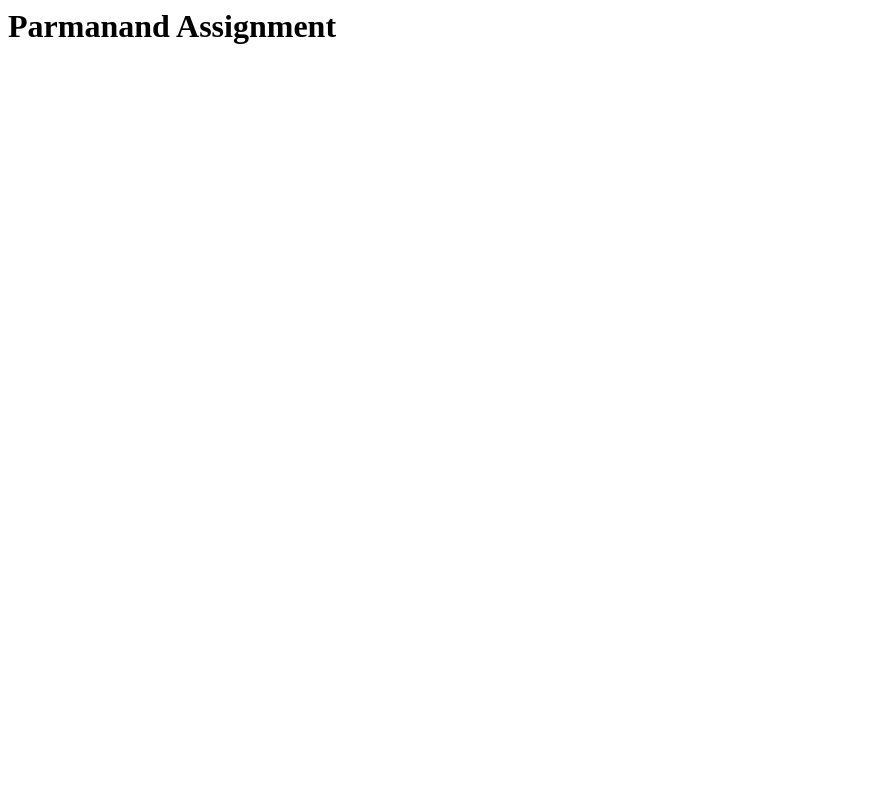
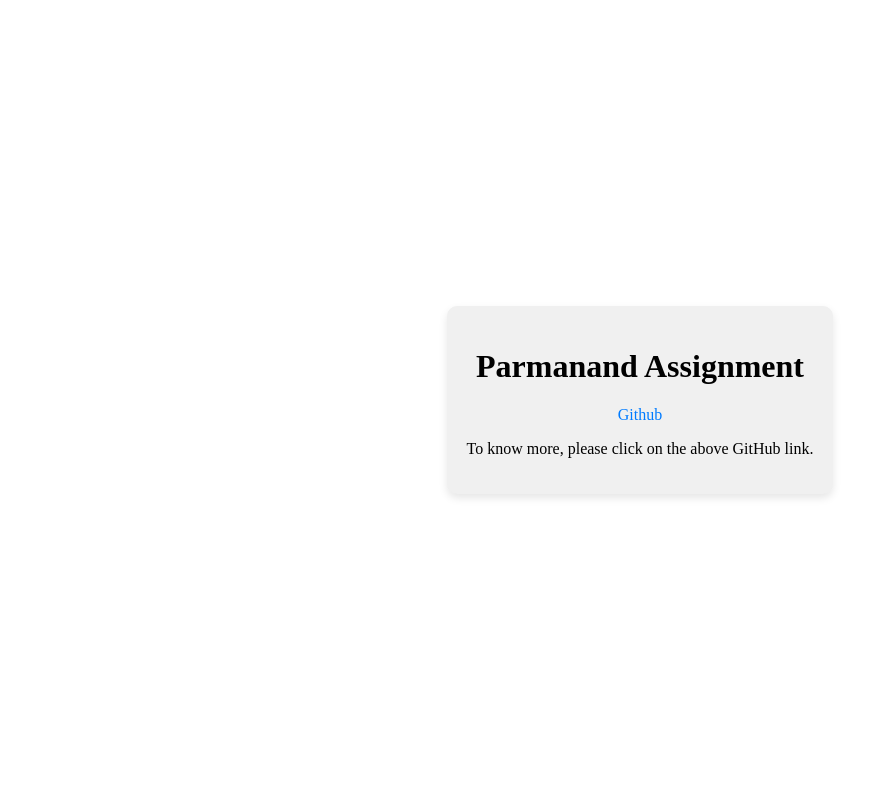
Before and after one commit to parmanand007/django_crud_apis, a Django app: page / in a window 1280 px wide. Shown: the whole page, without its empty margins (0-888 px from the left). Run offline with Django 5.2, Linux system fonts and the light colour scheme.

Commit message:
create normal template landing

```diff
--- a/authentication/templates/authentication/index.html
+++ b/authentication/templates/authentication/index.html
@@ -1,2 +1,62 @@
-<title> Assingment </title>
-<h1>  Parmanand Assignment </h1>
+<!DOCTYPE html>
+<html lang="en">
+<head>
+    <meta charset="UTF-8">
+    <meta http-equiv="X-UA-Compatible" content="IE=edge">
+    <meta name="viewport" content="width=device-width, initial-scale=1.0">
+    <title>Django Assignment</title>
+    <style>
+        body {
+            display: flex;
+            flex-direction: column;
+            align-items: center;
+            justify-content: center;
+            min-height: 100vh; /* Ensure the whole viewport height is covered */
+            margin: 0; /* Remove default margin */
+        }
+
+        .container {
+            background-color: #f0f0f0; /* Light gray background color */
+            padding: 20px; /* Padding inside the container */
+            border-radius: 10px; /* Rounded corners */
+            box-shadow: 0 4px 8px rgba(0, 0, 0, 0.1); /* Box shadow for a subtle effect */
+        }
+
+        h1 {
+            text-align: center;
+        }
+
+        ul {
+            list-style: none;
+            padding: 0;
+        }
+
+        li {
+            text-align: center; /* Center the content within the list item */
+            margin: 10px 0;
+        }
+
+        a {
+            color: #007bff; /* Blue color for the link */
+            text-decoration: none; /* Remove underlining */
+        }
+
+        a:hover {
+            text-decoration: underline; /* Underline on hover */
+        }
+    </style>
+</head>
+<body>
+
+    <div class="container">
+        <h1>Parmanand Assignment</h1>
+
+        <ul>
+            <li><a href="https://github.com/parmanand007/django_crud_apis">Github</a></li>
+        </ul>
+
+        <p>To know more, please click on the above GitHub link.</p>
+    </div>
+
+</body>
+</html>
```
